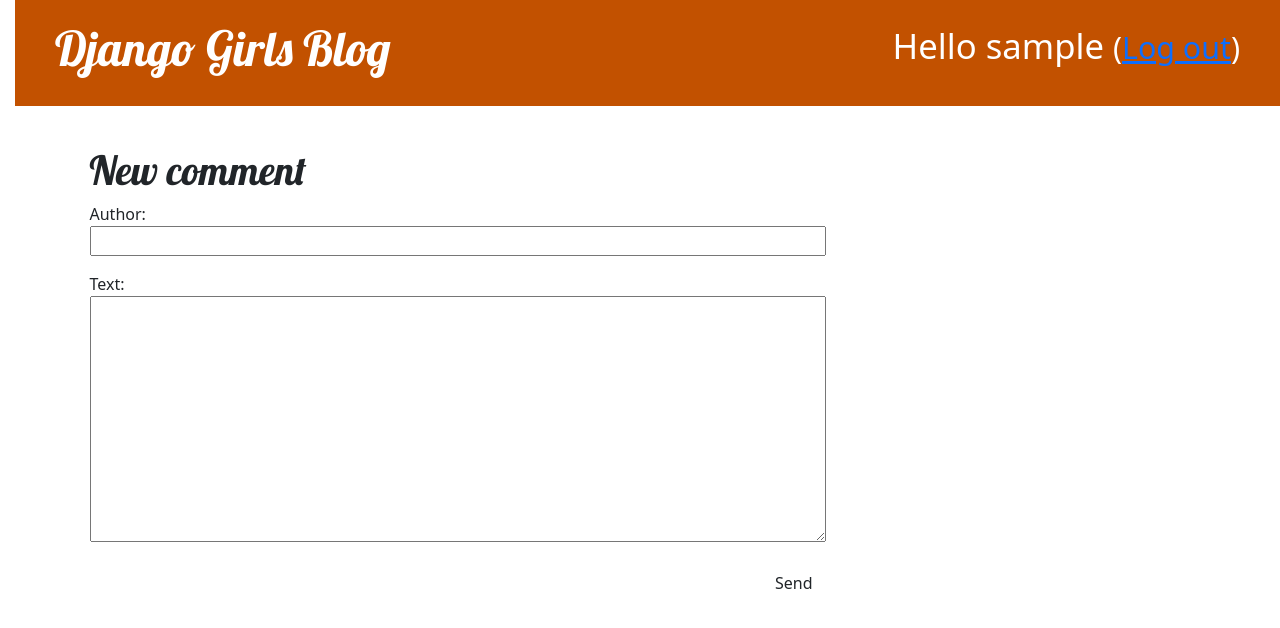
After one commit to franciscogilt/my-first-blog, a Django app: page /post/1/comment/ in a window 1280 px wide. The commit adds this page. Shown: the top 628 px of the page. Run offline with Django 3.2, Linux system fonts and the light colour scheme; a user stored in the database is signed in; tables that the repository leaves empty hold one stand-in row (values such as "Sample post").

Commit message:
add comment feature

```diff
--- a/blog/admin.py
+++ b/blog/admin.py
@@ -1,6 +1,7 @@
 from django.contrib import admin
 
-from .models import Post
+from .models import Post, Comment
 
 # Register your models here.
 admin.site.register(Post)
+admin.site.register(Comment)
--- a/blog/forms.py
+++ b/blog/forms.py
@@ -1,7 +1,12 @@
 from django import forms
-from .models import Post
+from .models import Post, Comment
 
 class PostForm(forms.ModelForm):
     class Meta:
         model = Post
         fields = ('title', 'text')
+
+class CommentForm(forms.ModelForm):
+    class Meta:
+        model = Comment
+        fields = ('author', 'text',)
--- a/blog/models.py
+++ b/blog/models.py
@@ -15,5 +15,23 @@
         self.published_date = timezone.now
         self.save()
 
+    def approved_comments(self):
+        return self.comments.filter(approved_comment=True)
+
     def __str__(self):
         return self.title
+
+
+class Comment(models.Model):
+    post = models.ForeignKey('blog.Post', on_delete=models.CASCADE, related_name='comments')
+    author = models.CharField(max_length=200)
+    text = models.TextField()
+    created_date = models.DateTimeField(default=timezone.now)
+    approved_comment = models.BooleanField(default=False)
+
+    def approve(self):
+        self.approved_comment = True
+        self.save()
+
+    def __str__(self):
+        return self.text
--- a/blog/static/css/blog.css
+++ b/blog/static/css/blog.css
@@ -77,3 +77,7 @@
     color: #FFFFFF;
     background-color: #C25100;
 }
+
+.comment {
+    margin: 20px 0px 20px 20px;
+}
--- /dev/null
+++ b/blog/templates/blog/add_comment_to_post.html
@@ -0,0 +1,7 @@
+{% extends 'blog/base.html' %} {% block content %}
+<h1>New comment</h1>
+<form method="POST" class="post-form">
+  {% csrf_token %} {{ form.as_p }}
+  <button type="submit" class="save btn btn-default">Send</button>
+</form>
+{% endblock %}
--- a/blog/templates/blog/base.html
+++ b/blog/templates/blog/base.html
@@ -16,20 +16,20 @@
     <link rel="stylesheet" href="{% static 'css/blog.css' %}" />
   </head>
   <body>
-    <header class="page-header">
-      <div class="container">
-        {% if user.is_authenticated %}
-        <a href="{% url 'post_new' %}" class="top-menu">
-          {% include './icons/file-earmark-plus.svg' %}
-        </a>
-        {% endif %}
-        <h1><a href="/">Django Girls Blog</a></h1>
+    <div class="page-header">
+      {% if user.is_authenticated %}
+          <a href="{% url 'post_new' %}" class="top-menu"><span class="glyphicon glyphicon-plus"></span></a>
+          <a href="{% url 'post_draft_list' %}" class="top-menu"><span class="glyphicon glyphicon-edit"></span></a>
+          <p class="top-menu">Hello {{ user.username }} <small>(<a href="{% url 'logout' %}">Log out</a>)</small></p>
+      {% else %}
+          <a href="{% url 'login' %}" class="top-menu"><span class="glyphicon glyphicon-lock"></span></a>
+      {% endif %}
+      <h1><a href="/">Django Girls Blog</a></h1>
+  </div>
+    <div class="content container">
+      <div class="row">
+        <div class="col-md-8">{% block content %} {% endblock %}</div>
       </div>
-    </header>
-    <main class="content container">
-      <div class="row">
-        <div class="col">{% block content %} {% endblock %}</div>
-      </div>
-    </main>
+    </div>
   </body>
 </html>
--- a/blog/urls.py
+++ b/blog/urls.py
@@ -6,4 +6,10 @@
     path("post/<int:pk>/", views.post_detail, name="post_detail"),
     path("post/new/", views.post_new, name="post_new"),
     path("post/<int:pk>/edit/", views.post_edit, name="post_edit"),
+    path("drafts/", views.post_draft_list, name="post_draft_list"),
+    path("post/<int:pk>/publish/", views.post_publish, name="post_publish"),
+    path('post/<int:pk>/remove/', views.post_remove, name='post_remove'),
+    path('post/<int:pk>/comment/', views.add_comment_to_post, name='add_comment_to_post'),
+    path('comment/<int:pk>/approve/', views.comment_approve, name='comment_approve'),
+    path('comment/<int:pk>/remove/', views.comment_remove, name='comment_remove'),
 ]
--- a/blog/views.py
+++ b/blog/views.py
@@ -1,7 +1,8 @@
 from django.shortcuts import render, redirect, get_object_or_404
+from django.contrib.auth.decorators import login_required
 from django.utils import timezone
-from .models import Post
-from .forms import PostForm
+from .models import Post, Comment
+from .forms import PostForm, CommentForm
 
 
 # Create your views here.
@@ -17,20 +18,21 @@
     return render(request, "blog/post_detail.html", {"post": post})
 
 
+@login_required
 def post_new(request):
     if request.method == "POST":
         form = PostForm(request.POST)
         if form.is_valid():
             post = form.save(commit=False)
             post.author = request.user
-            post.published_date = timezone.now()
             post.save()
-            return redirect('post_detail', pk=post.pk)
+            return redirect("post_detail", pk=post.pk)
     else:
         form = PostForm()
-    return render(request, 'blog/post_edit.html', {'form': form})
+    return render(request, "blog/post_edit.html", {"form": form})
 
 
+@login_required
 def post_edit(request, pk):
     post = get_object_or_404(Post, pk=pk)
     if request.method == "POST":
@@ -38,9 +40,57 @@
         if form.is_valid():
             post = form.save(commit=False)
             post.author = request.user
-            post.published_date = timezone.now()
             post.save()
-            return redirect('post_detail', pk=post.pk)
+            return redirect("post_detail", pk=post.pk)
     else:
         form = PostForm(instance=post)
-    return render(request, 'blog/post_edit.html', {'form': form})
+    return render(request, "blog/post_edit.html", {"form": form})
+
+
+@login_required
+def post_draft_list(request):
+    posts = Post.objects.filter(published_date__isnull=True).order_by("created_date")
+    return render(request, "blog/post_draft_list.html", {"posts": posts})
+
+
+@login_required
+def post_publish(request, pk):
+    post = get_object_or_404(Post, pk=pk)
+    post.publish()
+    return redirect("post_detail", pk=pk)
+
+
+@login_required
+def post_remove(request, pk):
+    post = get_object_or_404(Post, pk=pk)
+    post.delete()
+    return redirect("post_list")
+
+
+@login_required
+def add_comment_to_post(request, pk):
+    post = get_object_or_404(Post, pk=pk)
+    if request.method == "POST":
+        form = CommentForm(request.POST)
+        if form.is_valid():
+            comment = form.save(commit=False)
+            comment.post = post
+            comment.save()
+            return redirect("post_detail", pk=post.pk)
+    else:
+        form = CommentForm()
+    return render(request, "blog/add_comment_to_post.html", {"form": form})
+
+
+@login_required
+def comment_approve(request, pk):
+    comment = get_object_or_404(Comment, pk=pk)
+    comment.approve()
+    return redirect("post_detail", pk=comment.post.pk)
+
+
+@login_required
+def comment_remove(request, pk):
+    comment = get_object_or_404(Comment, pk=pk)
+    comment.delete()
+    return redirect("post_detail", pk=comment.post.pk)
--- a/mysite/settings.py
+++ b/mysite/settings.py
@@ -27,6 +27,7 @@
 
 ALLOWED_HOSTS = ["127.0.0.1", ".pythonanywhere.com"]
 
+LOGIN_REDIRECT_URL = '/'
 
 # Application definition
 
--- a/mysite/urls.py
+++ b/mysite/urls.py
@@ -15,8 +15,11 @@
 """
 from django.contrib import admin
 from django.urls import path, include
+from django.contrib.auth import views
 
 urlpatterns = [
     path('admin/', admin.site.urls),
-    path('', include('blog.urls'))
+    path('accounts/login/', views.LoginView.as_view(), name='login'),
+    path('accounts/logout/', views.LogoutView.as_view(next_page='/'), name='logout'),
+    path('', include('blog.urls')),
 ]
```
Also changed, not shown: blog/templates/blog/post_detail.html (+25 -9 lines), blog/templates/blog/post_draft_list.html (added, +7 -0 lines), blog/templates/blog/post_list.html (+13 -7 lines), blog/templates/registration/login.html (added, +24 -0 lines), blog/migrations/0002_comment.py (added).
